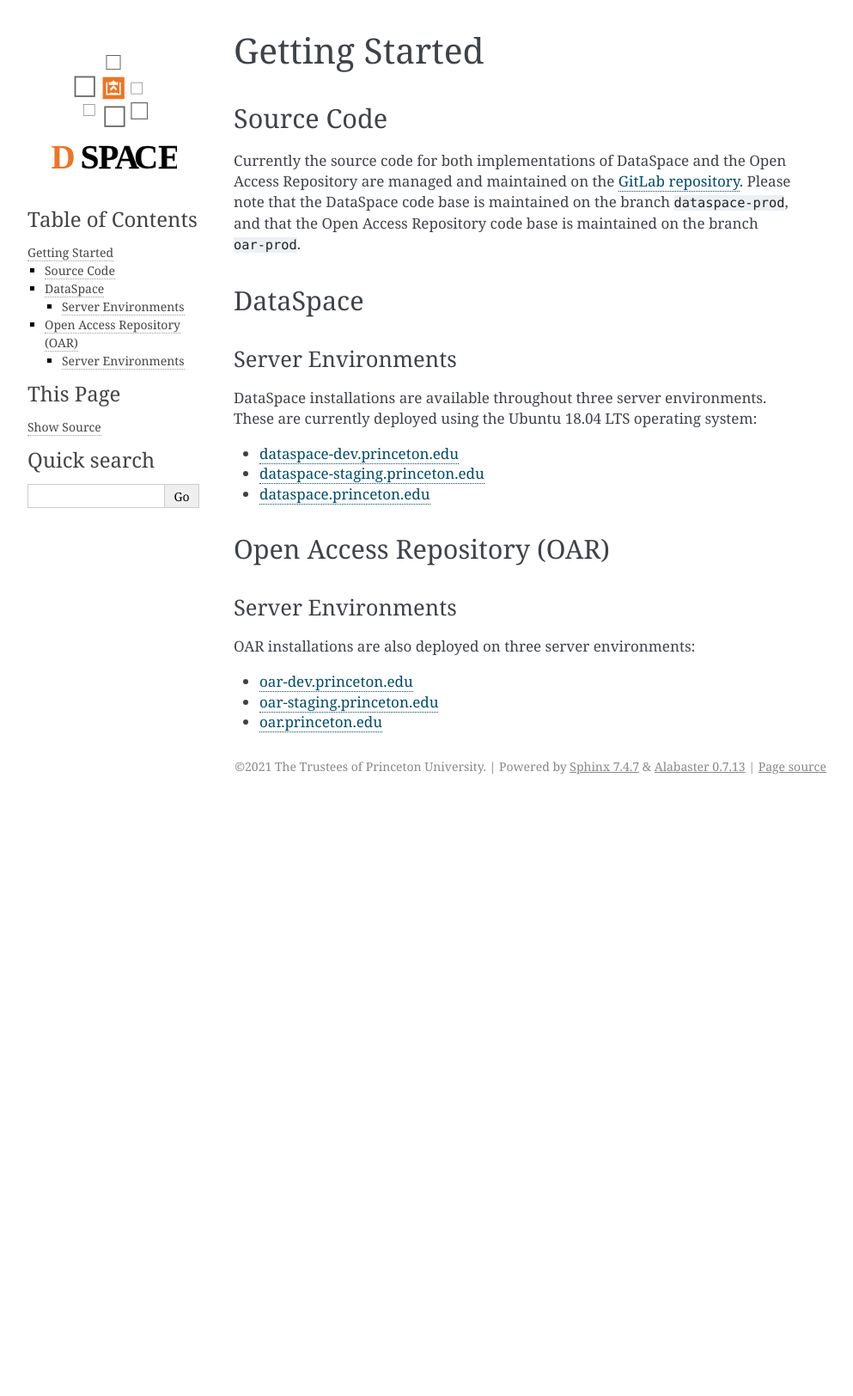
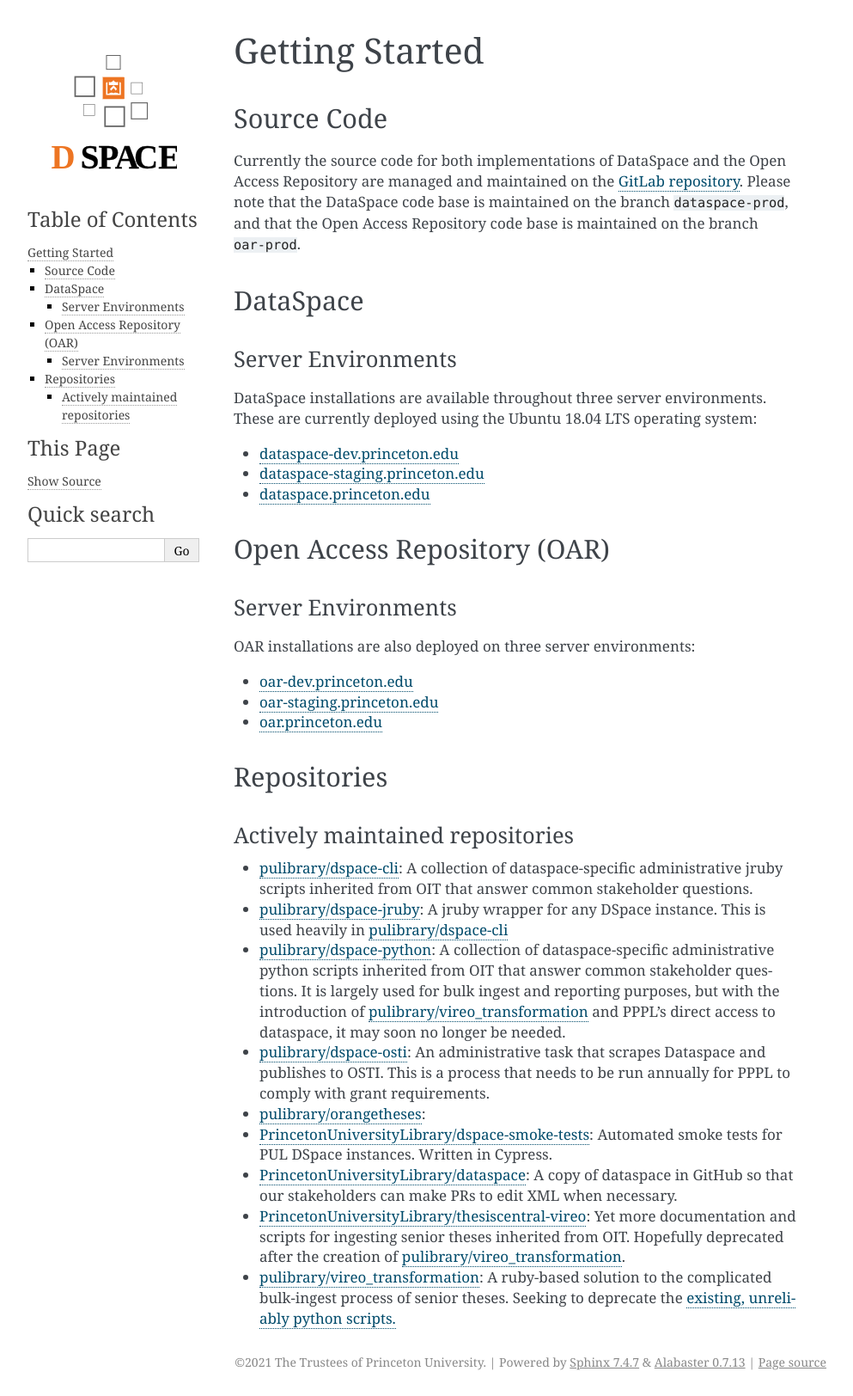
Before and after one commit to pulibrary/dspace-development, a Sphinx documentation site: the page built from docs/getting_started.md, in a window 1280 px wide. Shown: the whole page at 86% size, without its empty margins (148-1141 px from the left). Built offline with Sphinx 7.4.7, drawn with Linux system fonts in a browser that asks for light colours; before the commit the page ends 931 px from its top, so only the background shows below that.

Commit message:
Add repository summaries

```diff
--- a/docs/getting_started.md
+++ b/docs/getting_started.md
@@ -20,3 +20,17 @@
 * [oar-dev.princeton.edu](https://oar-dev.princeton.edu)
 * [oar-staging.princeton.edu](https://oar-staging.princeton.edu)
 * [oar.princeton.edu](https://oar.princeton.edu)
+
+## Repositories
+
+### Actively maintained repositories
+
+- [pulibrary/dspace-cli](https://github.com/pulibrary/dspace-cli): A collection of dataspace-specific administrative jruby scripts inherited from OIT that answer common stakeholder questions.
+- [pulibrary/dspace-jruby](https://github.com/pulibrary/dspace-jruby): A jruby wrapper for any DSpace instance. This is used heavily in [pulibrary/dspace-cli](https://github.com/pulibrary/dspace-cli)
+- [pulibrary/dspace-python](https://github.com/pulibrary/dspace-python): A collection of dataspace-specific administrative python scripts inherited from OIT that answer common stakeholder questions. It is largely used for bulk ingest and reporting purposes, but with the introduction of [pulibrary/vireo_transformation](https://github.com/pulibrary/vireo_transformation) and PPPL's direct access to dataspace, it may soon no longer be needed.
+- [pulibrary/dspace-osti](https://github.com/pulibrary/dspace-osti): An administrative task that scrapes Dataspace and publishes to OSTI. This is a process that needs to be run annually for PPPL to comply with grant requirements.
+- [pulibrary/orangetheses](https://github.com/pulibrary/orangetheses/):
+- [PrincetonUniversityLibrary/dspace-smoke-tests](https://github.com/PrincetonUniversityLibrary/dspace-smoke-tests): Automated smoke tests for PUL DSpace instances. Written in Cypress.
+- [PrincetonUniversityLibrary/dataspace](https://github.com/PrincetonUniversityLibrary/dataspace): A copy of dataspace in GitHub so that our stakeholders can make PRs to edit XML when necessary.
+- [PrincetonUniversityLibrary/thesiscentral-vireo](https://github.com/PrincetonUniversityLibrary/thesiscentral-vireo): Yet more documentation and scripts for ingesting senior theses inherited from OIT. Hopefully deprecated after the creation of [pulibrary/vireo_transformation](https://github.com/pulibrary/vireo_transformation).
+- [pulibrary/vireo_transformation](https://github.com/pulibrary/vireo_transformation): A ruby-based solution to the complicated bulk-ingest process of senior theses. Seeking to deprecate the [existing, unreliably python scripts.](https://github.com/pulibrary/dspace-python/tree/main/thesiscentral-vireo/dataspace/python)
```
Also changed, not shown: docs/dataspace.md (+3 -4 lines).
